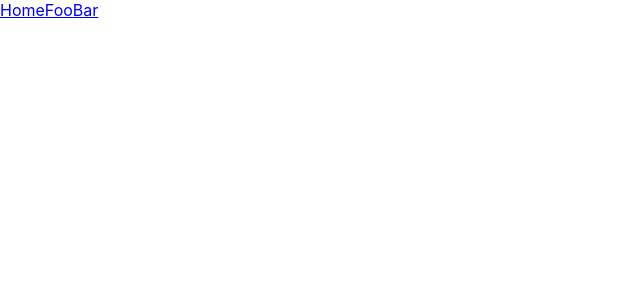
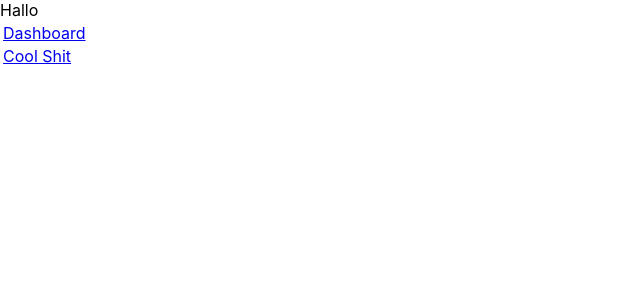
Before and after one commit to Tanmfran/Tanmfran.github.io, a React (Create React App) app: page /#/cool-shit in a window 1280 px wide. Shown: the top 300 px of the page, without its empty margins (0-640 px from the left). Built offline with nearby package versions, Linux system fonts and the light colour scheme.

Commit message:
some more default setup

```diff
--- a/src/App.scss
+++ b/src/App.scss
@@ -36,3 +36,10 @@
     transform: rotate(360deg);
   }
 }
+
+.routerPage {
+  display: flex;
+  LeftNav {
+    background-color: red
+  }
+}
--- a/src/App.tsx
+++ b/src/App.tsx
@@ -1,24 +1,24 @@
 import React from 'react';
-import { HashRouter as Router, Route, Link, Switch } from 'react-router-dom'
+import { HashRouter as Router, Route, Switch } from 'react-router-dom'
 import './App.scss';
 import {Dashboard} from "./app/Components/Dashboard/Dashboard";
+import {LeftNav} from "./app/Components/LeftNav/LeftNav";
+import {AppHeader} from "./app/Components/Shared/AppHeader";
+
 
 export const App = () => {
   return (
+      <div role={"main"}>
+      <AppHeader></AppHeader>
         <Router>
-            <div>
-                <nav>
-                    <Link to="/">Home</Link>
-                    <Link to="/foo">Foo</Link>
-                    <Link to="/bar">Bar</Link>
-                </nav>
+            <div className={'routerPage'}>
+                <LeftNav/>
                 <Switch>
                     <Route exact path="/" component={Dashboard} />
-               {/*<Route exact path="/foo" component={Foo} />*/}
-               {/*     <Route exact path="/bar" component={Bar} />*/}
                 </Switch>
             </div>
         </Router>
+      </div>
   );
 }
 
--- /dev/null
+++ b/src/app/Components/LeftNav/LeftNav.module.scss
@@ -0,0 +1,3 @@
+.leftNavItem {
+  margin: 3px
+}
--- /dev/null
+++ b/src/app/Components/LeftNav/LeftNav.tsx
@@ -0,0 +1,23 @@
+import React from 'react'
+import {NavItem} from "./NavItem";
+
+export const LeftNav = () => {
+    const routes = [
+        {
+            header: 'Dashboard',
+            path: ''
+        },
+        {
+            header: 'Cool Shit',
+            path: '/cool-shit'
+        },
+    ]
+
+    return (
+        <nav>
+            {routes.map((route) => (
+                <NavItem header={route.header} path={route.path} key={route.header}/>
+            ))}
+        </nav>
+    )
+}
--- /dev/null
+++ b/src/app/Components/LeftNav/NavItem.tsx
@@ -0,0 +1,16 @@
+import React from 'react'
+import {Link} from "react-router-dom";
+import styles from './LeftNav.module.scss'
+
+interface NavItemProps {
+    header: string;
+    path: string;
+}
+
+export const NavItem = (props: NavItemProps) => {
+    return (
+        <div className={styles.leftNavItem}>
+            <Link to={`/${props.path}`}>{props.header}</Link>
+        </div>
+    )
+}
--- /dev/null
+++ b/src/app/Components/Shared/AppHeader.tsx
@@ -0,0 +1,7 @@
+import React from 'react'
+
+export const AppHeader = () => {
+    return (
+        <header>Hallo</header>
+    )
+}
```
